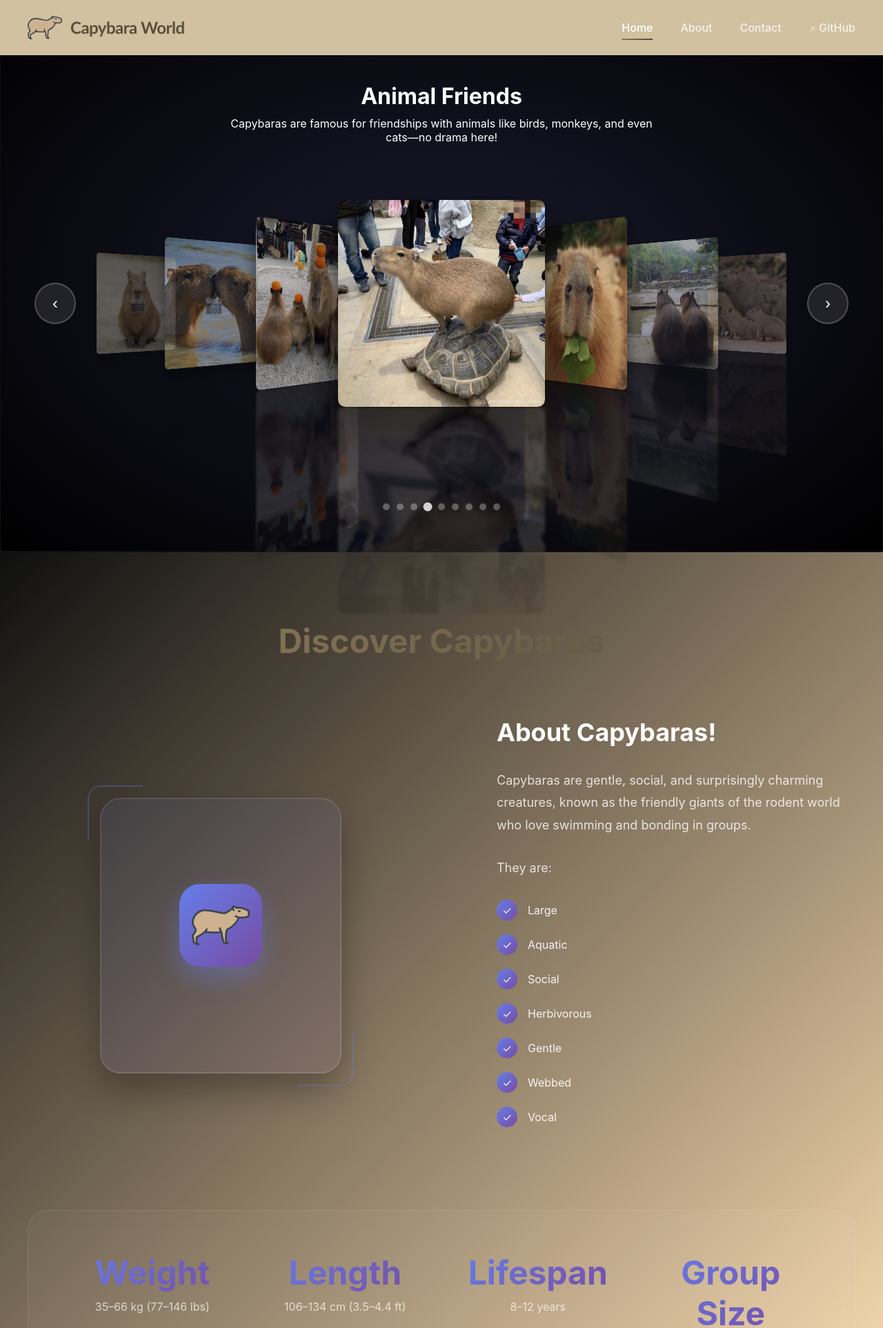
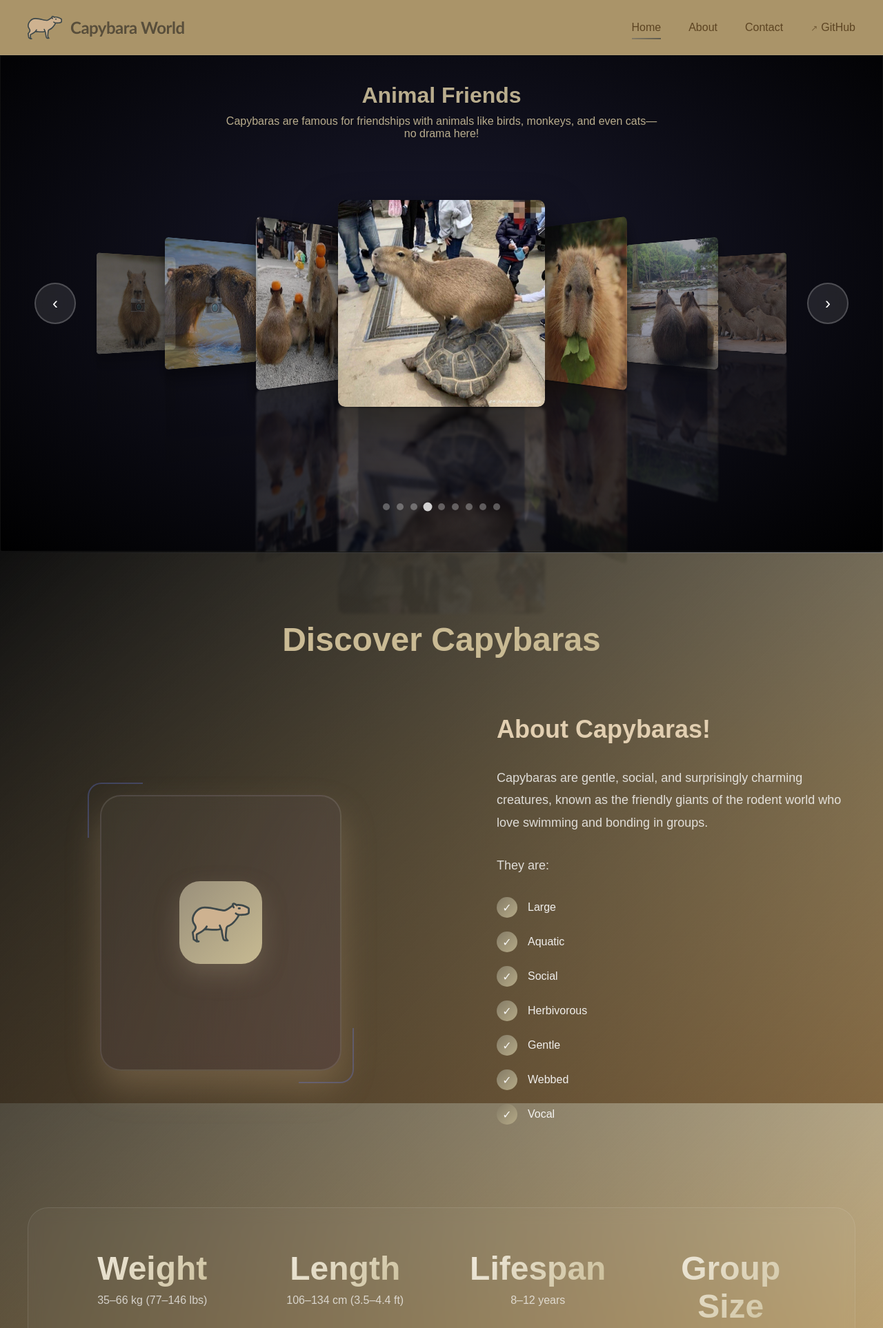
Before and after one commit to thei4x/index.html, a PHP site: page / in a window 1280 px wide; the page is wider, and only the part inside the window is pictured. Shown: the top 1926 px of that part at 69% size. Run offline with PHP 8.4, Linux system fonts and the light colour scheme.

Commit message:
Update templatemo-3d-coverflow.css

```diff
--- a/templatemo-3d-coverflow.css
+++ b/templatemo-3d-coverflow.css
@@ -25,14 +25,18 @@ https://templatemo.com/tm-595-3d-coverflow
             scroll-behavior: smooth;
         }
 
-
-        body {
-            font-family: -apple-system, BlinkMacSystemFont, 'Segoe UI', Roboto, Helvetica, Arial, sans-serif;
-            overflow-x: hidden;
-            position: relative;
-            background: #fcdeb2;
-        }
-
+    body {
+    margin: 0;
+    padding: 0;
+    background: linear-gradient(
+        180deg,
+        #d8c7a1 0%,   /* light beige */
+        #c3a876 40%,  /* warm tan */
+        #9c7b4d 100%  /* capybara brown */
+        );
+        background-attachment: fixed;
+        font-family: 'Poppins', sans-serif;
+    }
 
         /* Sections */
         .section {
@@ -66,7 +70,7 @@ https://templatemo.com/tm-595-3d-coverflow
             left: 0;
             right: 0;
             height: 80px;
-            background: rgb(209, 193, 160);
+            background: rgb(170, 148, 105);
             backdrop-filter: blur(10px);
             border-bottom: 1px solid rgba(255, 255, 255, 0.1);
             z-index: 1000;
@@ -131,7 +135,7 @@ https://templatemo.com/tm-595-3d-coverflow
 
 
         .menu-item {
-            color: rgba(255, 255, 255, 0.8);
+            color: rgba(72, 47, 16, 0.8);
             text-decoration: none;
             font-size: 16px;
             font-weight: 500;
@@ -154,7 +158,7 @@ https://templatemo.com/tm-595-3d-coverflow
             left: 0;
             width: 0;
             height: 2px;
-            background: linear-gradient(90deg, #887c63, #554737);
+            background: linear-gradient(90deg, #847b66, #5e5a4d);
             transition: width 0.3s ease;
         }
 
@@ -165,7 +169,7 @@ https://templatemo.com/tm-595-3d-coverflow
 
 
         .menu-item.active {
-            color: white;
+            color: rgba(72, 47, 16, 0.8);
         }
 
 
@@ -370,7 +373,7 @@ https://templatemo.com/tm-595-3d-coverflow
             top: 120px;
             left: 50%;
             transform: translateX(-50%);
-            color: white;
+            color: rgb(185, 173, 141);
             text-align: center;
             z-index: 200;
         }
@@ -437,7 +440,7 @@ https://templatemo.com/tm-595-3d-coverflow
             max-width: 1400px;
             margin: 0 auto;
             padding: 40px;
-            color: white;
+            color: rgb(226, 207, 177);
         }
 
 
@@ -451,7 +454,7 @@ https://templatemo.com/tm-595-3d-coverflow
             font-size: 48px;
             margin-top: 60px;
             margin-bottom: 20px;
-            background: linear-gradient(135deg, #94835e 0%, #524a3b 100%);
+            background: linear-gradient(135deg, #ccbb96, #c7ba92);
             -webkit-background-clip: text;
             -webkit-text-fill-color: transparent;
             background-clip: text;
@@ -500,7 +503,7 @@ https://templatemo.com/tm-595-3d-coverflow
             position: relative;
             width: 350px;
             height: 400px;
-            background: linear-gradient(135deg, rgba(102, 126, 234, 0.1) 0%, rgba(118, 75, 162, 0.1) 100%);
+            background: linear-gradient(135deg, rgba(138, 129, 108, 0.1) 0%, rgba(118, 75, 162, 0.1) 100%);
             border-radius: 30px;
             border: 2px solid rgba(255, 255, 255, 0.1);
             padding: 40px;
@@ -509,20 +512,20 @@ https://templatemo.com/tm-595-3d-coverflow
             align-items: center;
             justify-content: center;
             backdrop-filter: blur(10px);
-            box-shadow: 0 25px 50px rgba(0, 0, 0, 0.3);
+            box-shadow: 0 25px 50px rgba(191, 161, 123, 0.3);
         }
 
 
         .showcase-logo {
             width: 120px;
             height: 120px;
-            background: linear-gradient(135deg, #667eea 0%, #764ba2 100%);
+            background: linear-gradient(135deg, #9a907b, #c7ba92);
             border-radius: 30px;
             display: flex;
             align-items: center;
             justify-content: center;
             margin-bottom: 30px;
-            box-shadow: 0 15px 35px rgba(102, 126, 234, 0.4);
+            box-shadow: 0 15px 35px rgba(140, 125, 104, 0.4);
         }
 
 
@@ -658,7 +661,7 @@ https://templatemo.com/tm-595-3d-coverflow
             justify-content: center;
             width: 30px;
             height: 30px;
-            background: linear-gradient(135deg, #667eea 0%, #764ba2 100%);
+            background: linear-gradient(135deg,#847b66, #b5aa87);
             border-radius: 50%;
             flex-shrink: 0;
         }
@@ -716,7 +719,7 @@ https://templatemo.com/tm-595-3d-coverflow
         .stat-number {
             font-size: 48px;
             font-weight: 700;
-            background: linear-gradient(135deg, #667eea 0%, #764ba2 100%);
+            background: linear-gradient(135deg, #f4efe5, #c7ba92);
             -webkit-background-clip: text;
             -webkit-text-fill-color: transparent;
             background-clip: text;
```
Also changed, not shown: other parts of templatemo-3d-coverflow.css (+16 -17 lines).
